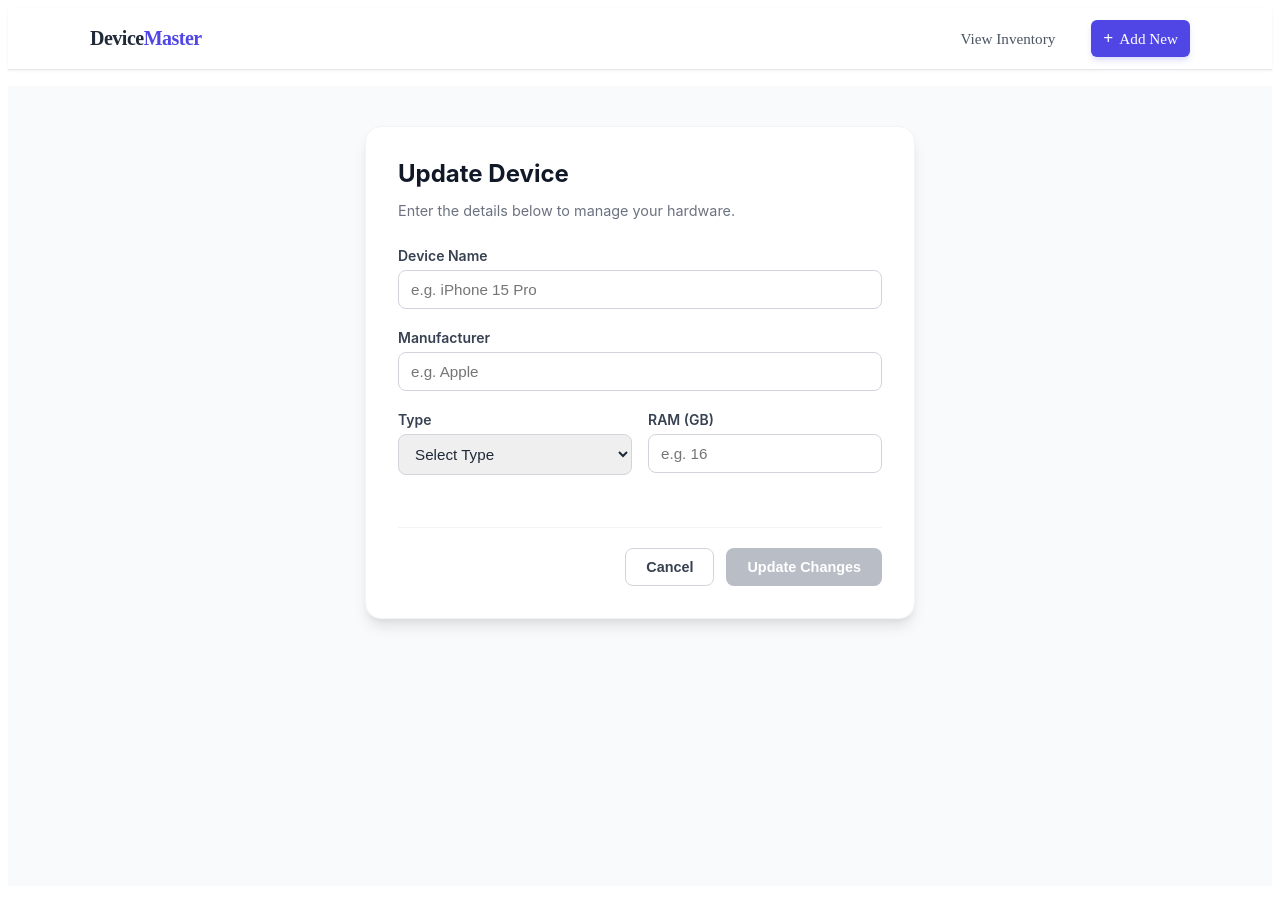
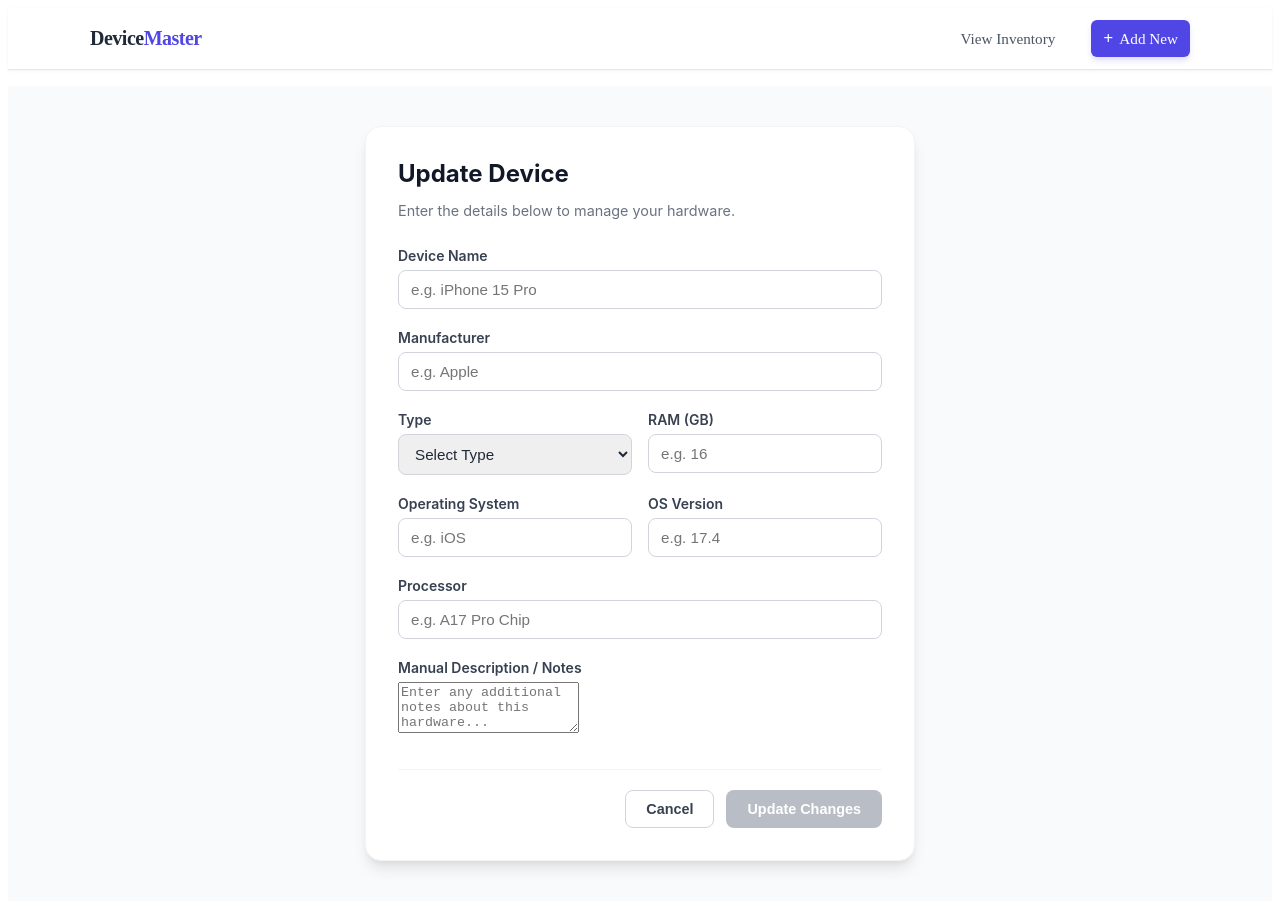
Before and after one commit to Dayanababtan/DeviceManagementSystem, an Angular app in the folder client/: page /edit/1 in a window 1280 px wide. Built offline with nearby package versions, Linux system fonts and the light colour scheme; no server answers; sample sign-in values are in the browser's storage.

Commit message:
fix: device-details and device-form showing all device's fields

```diff
--- a/client/src/app/components/device-details/device-details.css
+++ b/client/src/app/components/device-details/device-details.css
@@ -243,3 +243,25 @@
   color: #6b7280;
   text-align: center;
 }
+
+.description-text {
+  color: #4b5563;
+  line-height: 1.6;
+  font-size: 0.95rem;
+  background: #fdfdfd;
+  padding: 12px;
+  border-radius: 6px;
+  border: 1px solid #f0f0f0;
+  margin: 0;
+}
+
+.info-grid {
+  display: grid;
+  grid-template-columns: 1fr 1fr;
+  gap: 20px;
+  padding: 20px;
+}
+
+.full-width {
+  grid-column: span 2;
+}
--- a/client/src/app/components/device-details/device-details.html
+++ b/client/src/app/components/device-details/device-details.html
@@ -28,9 +28,22 @@
         <p>{{ data.device.ramAmount }} GB</p>
       </div>
 
+      <div class="info-item">
+        <label>Operating System</label>
+        <p>{{ data.device.os || 'N/A' }} {{ data.device.osVersion }}</p>
+      </div>
+      <div class="info-item">
+        <label>Processor</label>
+        <p>{{ data.device.processor || 'Unknown' }}</p>
+      </div>
+
+      <div class="info-item full-width" *ngIf="data.device.description">
+        <label>Manual Description</label>
+        <p class="description-text">{{ data.device.description }}</p>
+      </div>
+
       <div class="info-item full-width">
         <label>Assigned Owner Details</label>
-
         <div class="owner-details-container" *ngIf="data.owner; else noOwnerTemplate">
           <div class="owner-header">
             <div class="avatar">{{ data.owner.name?.charAt(0) }}</div>
--- a/client/src/app/components/device-form/device-form.html
+++ b/client/src/app/components/device-form/device-form.html
@@ -36,6 +36,7 @@
             <option value="" disabled>Select Type</option>
             <option value="Smartphone">Smartphone</option>
             <option value="Tablet">Tablet</option>
+            <option value="Laptop">Laptop</option>
           </select>
         </div>
 
@@ -44,6 +45,33 @@
           <input type="text" formControlName="ramAmount" placeholder="e.g. 16">
         </div>
       </div>
+
+      <div class="form-row">
+        <div class="form-group">
+          <label>Operating System</label>
+          <input type="text" formControlName="os" placeholder="e.g. iOS">
+        </div>
+
+        <div class="form-group">
+          <label>OS Version</label>
+          <input type="text" formControlName="osVersion" placeholder="e.g. 17.4">
+        </div>
+      </div>
+
+      <div class="form-group">
+        <label>Processor</label>
+        <input type="text" formControlName="processor" placeholder="e.g. A17 Pro Chip">
+      </div>
+
+      <div class="form-group">
+        <label>Manual Description / Notes</label>
+        <textarea
+          formControlName="description"
+          placeholder="Enter any additional notes about this hardware..."
+          rows="3">
+        </textarea>
+      </div>
+
       <div class="form-actions">
         <button type="button" class="btn btn-cancel" routerLink="/">Cancel</button>
         <button type="submit" class="btn btn-save" [disabled]="deviceForm.invalid">
--- a/client/src/app/components/device-form/device-form.ts
+++ b/client/src/app/components/device-form/device-form.ts
@@ -30,13 +30,17 @@ export class DeviceFormComponent implements OnInit {
       manufacturer: ['', Validators.required],
       type: ['', Validators.required],
       ramAmount: ['', Validators.required],
+      // New Fields added here:
+      os: [''],
+      osVersion: [''],
+      processor: [''],
+      description: [''], // This is the manual description
       userId: [null]
     });
   }
 
   ngOnInit(): void {
     this.deviceService.getUsers().subscribe(data => this.users = data);
-
     this.deviceService.getDevices().subscribe(data => this.existingDevices = data);
 
     const idParam = this.route.snapshot.paramMap.get('id');
--- a/client/src/app/models/device.model.ts
+++ b/client/src/app/models/device.model.ts
@@ -17,4 +17,7 @@ export interface Device {
   userId: number | null;
   description:string;
   generatedDescription:string;
+  os: string;
+  osVersion: string;
+  processor: string;
 }
```
